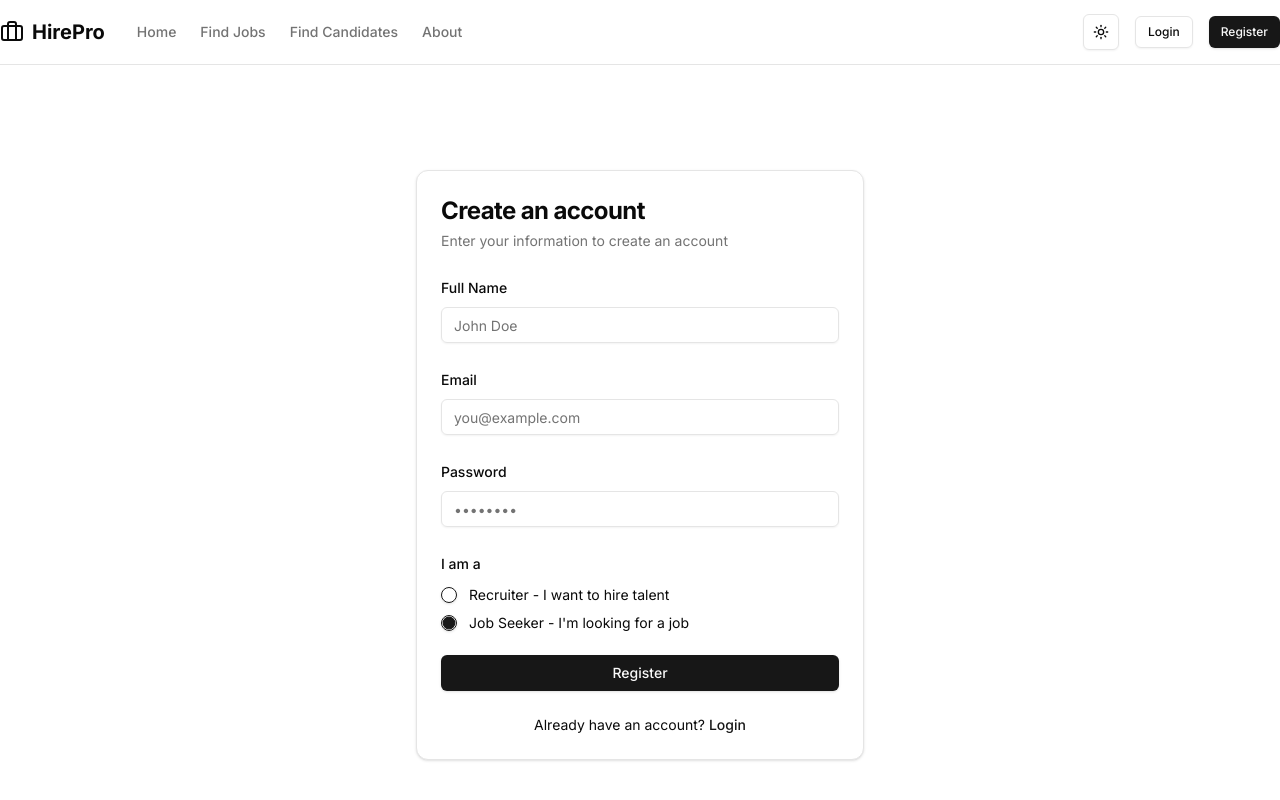
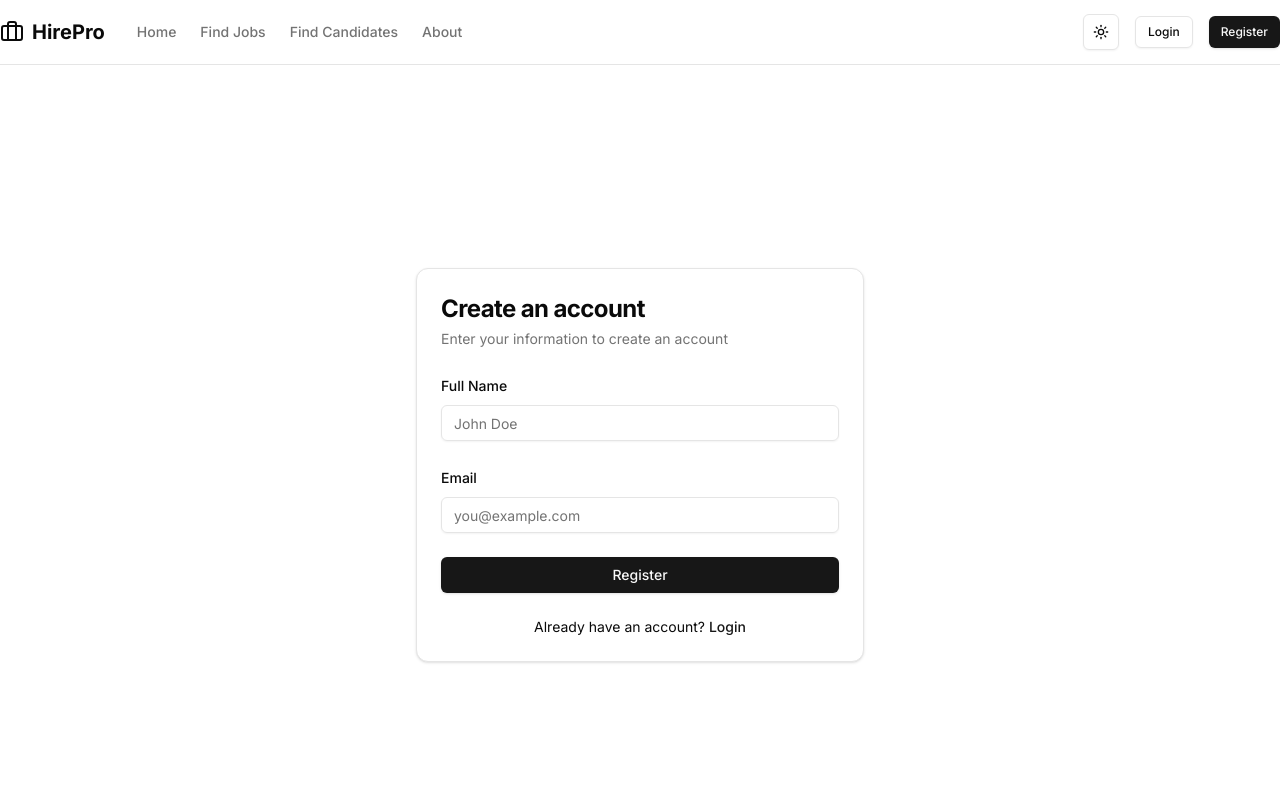
Before and after one commit to ArunadityaLal/HirePro, a Next.js app: page /register in a window 1280 px wide. Shown: the top 800 px of the page. Built offline with nearby package versions, Linux system fonts and the light colour scheme.

Commit message:
Updated file

```diff
--- a/app/auth/auth-form.tsx
+++ b/app/auth/auth-form.tsx
@@ -1,6 +1,6 @@
 "use client";
 
-import { useState } from "react";
+import { useState, useEffect } from "react";
 import { useRouter, useSearchParams } from "next/navigation";
 import Link from "next/link";
 import { z } from "zod";
@@ -9,7 +9,6 @@ import { useForm } from "react-hook-form";
 import { Button } from "@/components/ui/button";
 import { Form, FormControl, FormField, FormItem, FormLabel, FormMessage } from "@/components/ui/form";
 import { Input } from "@/components/ui/input";
-import { RadioGroup, RadioGroupItem } from "@/components/ui/radio-group";
 import { toast } from "@/hooks/use-toast";
 
 const loginSchema = z.object({
@@ -36,8 +35,13 @@ interface AuthFormProps {
 export function AuthForm({ type }: AuthFormProps) {
   const router = useRouter();
   const searchParams = useSearchParams();
-  const defaultRole = searchParams.get("role") as "recruiter" | "candidate" | null;
+  const [defaultRole, setDefaultRole] = useState<"recruiter" | "candidate">("candidate");
   const [isLoading, setIsLoading] = useState(false);
+
+  useEffect(() => {
+    const roleParam = searchParams.get("role") as "recruiter" | "candidate" | null;
+    if (roleParam) setDefaultRole(roleParam);
+  }, []); // ✅ Avoid Suspense error
 
   const loginForm = useForm<LoginFormValues>({
     resolver: zodResolver(loginSchema),
@@ -53,7 +57,7 @@ export function AuthForm({ type }: AuthFormProps) {
       name: "",
       email: "",
       password: "",
-      role: defaultRole || "candidate",
+      role: defaultRole,
     },
   });
 
@@ -107,8 +111,7 @@ export function AuthForm({ type }: AuthFormProps) {
     }
   }
 
-  if (type === "login") {
-    return (
+  return type === "login" ? (
     <Form {...loginForm}>
       <form onSubmit={loginForm.handleSubmit(onLoginSubmit)} className="space-y-6">
         <FormField
@@ -148,10 +151,7 @@ export function AuthForm({ type }: AuthFormProps) {
         </div>
       </form>
     </Form>
-    );
-  }
-
-  return (
+  ) : (
     <Form {...registerForm}>
       <form onSubmit={registerForm.handleSubmit(onRegisterSubmit)} className="space-y-6">
         <FormField
@@ -180,53 +180,6 @@ export function AuthForm({ type }: AuthFormProps) {
             </FormItem>
           )}
         />
-        <FormField
-          control={registerForm.control}
-          name="password"
-          render={({ field }) => (
-            <FormItem>
-              <FormLabel>Password</FormLabel>
-              <FormControl>
-                <Input type="password" placeholder="••••••••" {...field} />
-              </FormControl>
-              <FormMessage />
-            </FormItem>
-          )}
-        />
-        <FormField
-          control={registerForm.control}
-          name="role"
-          render={({ field }) => (
-            <FormItem className="space-y-3">
-              <FormLabel>I am a</FormLabel>
-              <FormControl>
-                <RadioGroup
-                  onValueChange={field.onChange}
-                  defaultValue={field.value}
-                  className="flex flex-col space-y-1"
-                >
-                  <FormItem className="flex items-center space-x-3 space-y-0">
-                    <FormControl>
-                      <RadioGroupItem value="recruiter" />
-                    </FormControl>
-                    <FormLabel className="font-normal">
-                      Recruiter - I want to hire talent
-                    </FormLabel>
-                  </FormItem>
-                  <FormItem className="flex items-center space-x-3 space-y-0">
-                    <FormControl>
-                      <RadioGroupItem value="candidate" />
-                    </FormControl>
-                    <FormLabel className="font-normal">
-                      Job Seeker - I&apos;m looking for a job
-                    </FormLabel>
-                  </FormItem>
-                </RadioGroup>
-              </FormControl>
-              <FormMessage />
-            </FormItem>
-          )}
-        />
         <Button type="submit" className="w-full" disabled={isLoading}>
           {isLoading ? "Creating account..." : "Register"}
         </Button>
--- a/app/login/page.tsx
+++ b/app/login/page.tsx
@@ -1,6 +1,5 @@
 "use client";
 
-import { Suspense } from "react";
 import { AuthForm } from "@/app/auth/auth-form";
 import { Card, CardContent, CardDescription, CardHeader, CardTitle } from "@/components/ui/card";
 
@@ -13,9 +12,7 @@ export default function LoginPage() {
           <CardDescription>Enter your credentials to access your account</CardDescription>
         </CardHeader>
         <CardContent>
-          <Suspense fallback={<div>Loading...</div>}>
-            <AuthForm type="login" />
-          </Suspense>
+          <AuthForm type="login" />
         </CardContent>
       </Card>
     </div>
```
Lines whose indentation alone changed are shown as unchanged.
